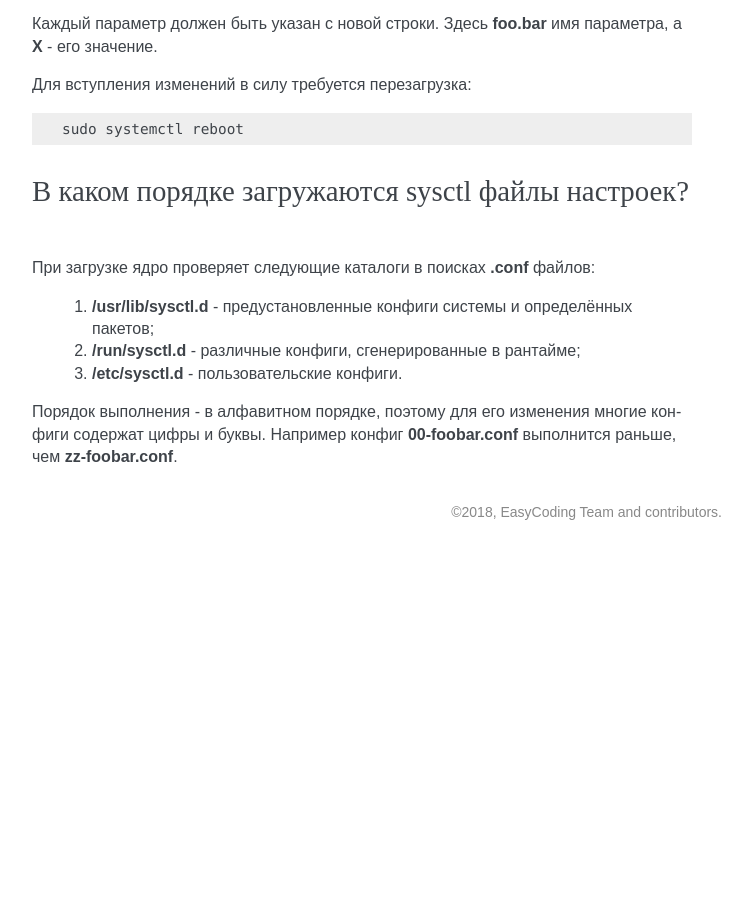
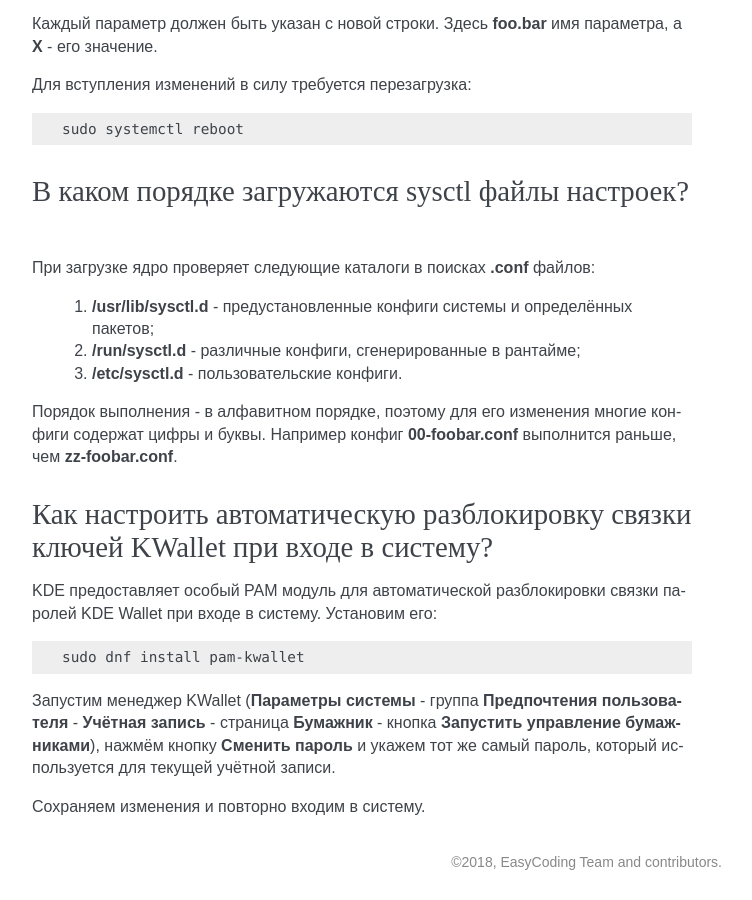
Before and after one commit to RussianFedora/FAQ, a Sphinx documentation site: the page built from source/using-system.rst, in a window 1280 px wide and 900 px high, scrolled down 16742 px. Shown: the whole window, without its empty margins (388-1140 px from the left). Built offline with Sphinx 7.4.7, drawn with Linux system fonts in a browser that asks for light colours; before the commit the page ends 17292 px from its top, so only the background shows below that.

Commit message:
Added question about KWallet auto unlock.

```diff
--- a/source/using-system.rst
+++ b/source/using-system.rst
@@ -992,3 +992,19 @@
  3. **/etc/sysctl.d** - пользовательские конфиги.
 
 Порядок выполнения - в алфавитном порядке, поэтому для его изменения многие конфиги содержат цифры и буквы. Например конфиг **00-foobar.conf** выполнится раньше, чем **zz-foobar.conf**.
+
+.. index:: keyring, kwallet, wallet
+.. _kwallet-pam:
+
+Как настроить автоматическую разблокировку связки ключей KWallet при входе в систему?
+=========================================================================================
+
+KDE предоставляет особый PAM модуль для автоматической разблокировки связки паролей KDE Wallet при входе в систему. Установим его:
+
+.. code-block:: bash
+
+    sudo dnf install pam-kwallet
+
+Запустим менеджер KWallet (**Параметры системы** - группа **Предпочтения пользователя** - **Учётная запись** - страница **Бумажник** - кнопка **Запустить управление бумажниками**), нажмём кнопку **Сменить пароль** и укажем тот же самый пароль, который используется для текущей учётной записи.
+
+Сохраняем изменения и повторно входим в систему.
```
